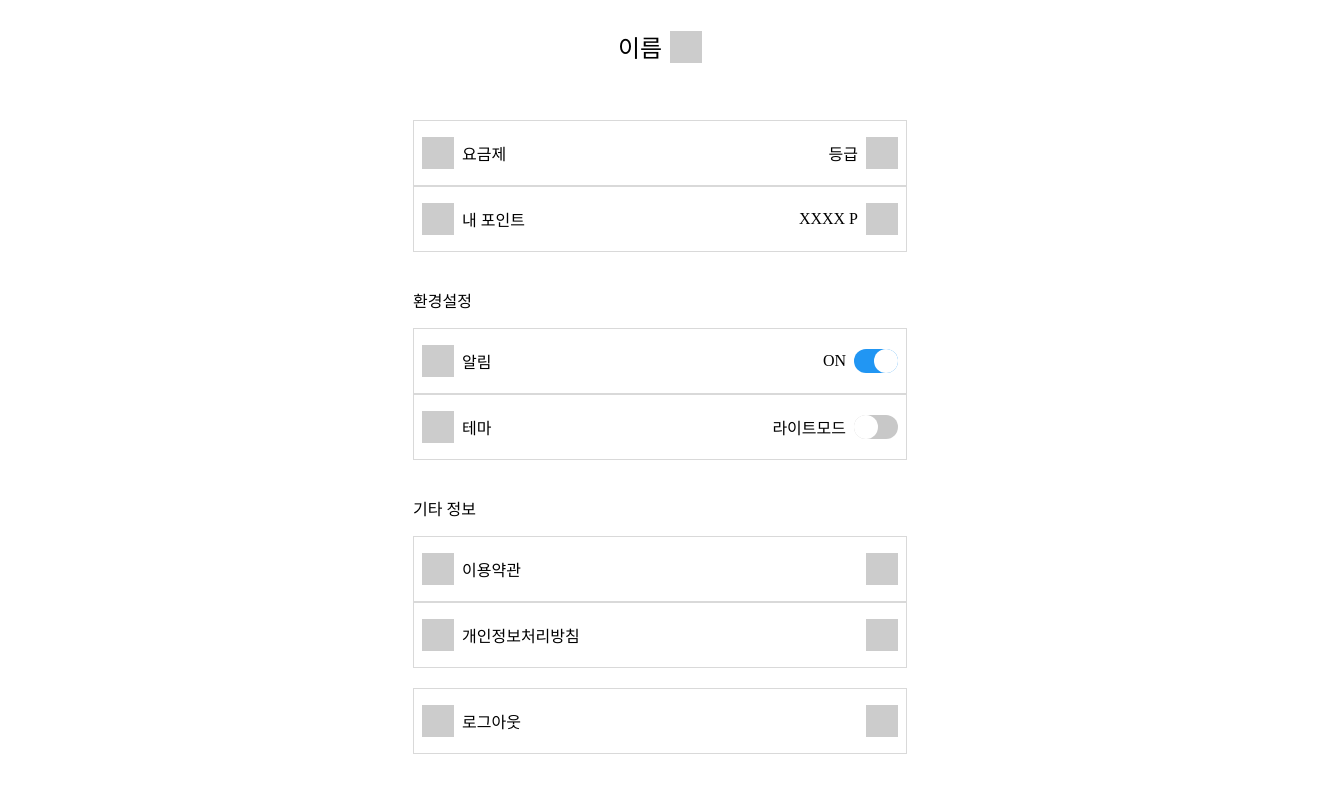
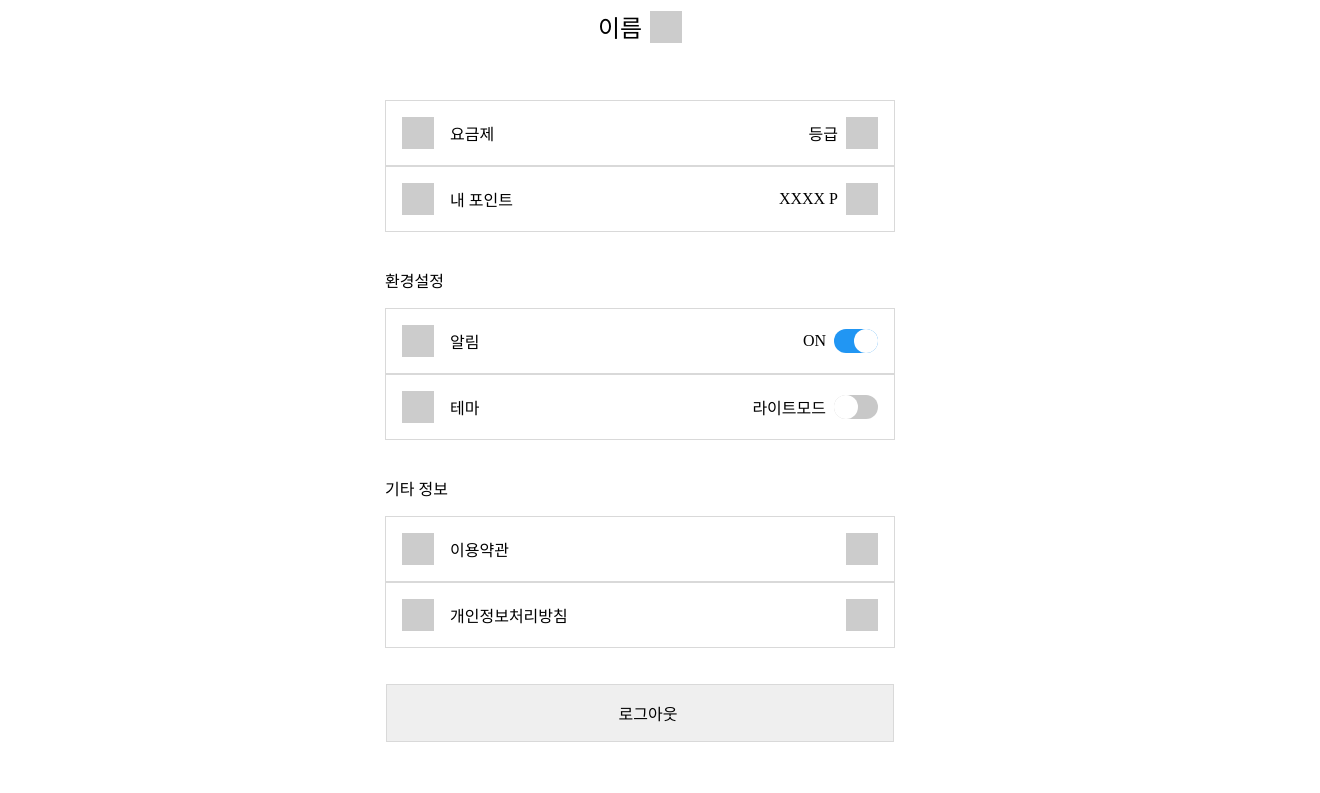
Before and after one commit to UMC-CARDIFY/Client-V1, a React (Vite) app: page /mypage in a window 1280 px wide. Shown: the part 247-1040 px from the top of the page, 1320 px wide, since content can reach past the window. Built offline with nearby package versions, Linux system fonts and the light colour scheme.

Commit message:
Chore: 마이페이지 스타일 수정

```diff
--- a/src/pages/MyPage/index.jsx
+++ b/src/pages/MyPage/index.jsx
@@ -8,7 +8,7 @@ const MyPageContainer = styled.div`
   display: flex;
   flex-direction: column;
   align-items: center;
-  padding: 20px;
+  padding: 6rem 0;
 `;
 
 const Header = styled.header`
@@ -16,11 +16,10 @@ const Header = styled.header`
   display: flex;
   flex-direction: column;
   align-items: center;
-  margin-top: 6rem;
   position: relative;
 `;
 
-const BackIcon = styled.div`
+const BackButton = styled.div`
   position: absolute;
   left: 28rem;
   width: 3rem;
@@ -73,10 +72,14 @@ const Section = styled.section`
 const InfoBox = styled.div`
   display: flex;
   width: 29.75rem;
-  padding: 1rem 0.5rem;
+  padding: 1rem;
   justify-content: space-between;
   align-items: center;
   border: 1px solid #D9D9D9;
+
+  &.clickable {
+    cursor: pointer;
+  }
 `;
 
 const IconPlaceholder = styled.div`
@@ -133,7 +136,7 @@ const SectionTitle = styled.p`
   font-family: Pretendard;
   font-size: 1rem;
   font-style: normal;
-  font-weight: 400;
+  font-weight: 300;
   line-height: normal;
   align-self: flex-start;
 `;
@@ -144,7 +147,7 @@ const Nickname = styled.span`
   font-family: Pretendard;
   font-size: 1.5rem;
   font-style: normal;
-  font-weight: 400;
+  font-weight: 300;
   line-height: normal;
 `;
 
@@ -161,10 +164,10 @@ const Text = styled.span`
   font-family: Pretendard;
   font-size: 1rem;
   font-style: normal;
-  font-weight: 400;
+  font-weight: 300;
   line-height: normal;
   flex: 1;
-  margin-left: 0.5rem;
+  margin-left: 1rem;
 `;
 
 const Text2 = styled.span`
@@ -172,10 +175,21 @@ const Text2 = styled.span`
   font-family: Pretendard;
   font-size: 1rem;
   font-style: normal;
-  font-weight: 400;
+  font-weight: 300;
   line-height: normal;
   justify-content: flex-end;
   margin-right: 0.5rem;
+`;
+
+const LogoutButton = styled.button`
+  display: flex;
+  width: 31.75rem;
+  padding: 1rem;
+  justify-content: space-between;
+  align-items: center;
+  border: 1px solid #D9D9D9;
+  cursor: pointer;
+  margin-top: 1rem;
 `;
 
 export const MyPage = () => {
@@ -183,10 +197,14 @@ export const MyPage = () => {
   const [isNotificationOn, setIsNotificationOn] = useState(true);
   const [isDarkMode, setIsDarkMode] = useState(false);
 
+  const handleLogout = () => {
+    console.log("Logout clicked");
+  };
+
   return (
     <MyPageContainer>
       <Header>
-        <BackIcon />
+        <BackButton onClick={() => navigate(-1)} />
         <ProfileImageContainer>
           <ProfileImage />
           <EditIcon />
@@ -198,20 +216,19 @@ export const MyPage = () => {
       </Header>
       <ContentDiv>
         <Section>
-          <InfoBox onClick={() => navigate('/mypage/subscription')}>
+          <InfoBox className="clickable" onClick={() => navigate('/mypage/subscription')}>
             <IconPlaceholder />
             <Text>요금제</Text>
             <Text2>등급</Text2>
             <IconPlaceholder />
           </InfoBox>
-          <InfoBox onClick={() => navigate('/mypage/point')}>
+          <InfoBox className="clickable" onClick={() => navigate('/mypage/point')}>
             <IconPlaceholder />
             <Text>내 포인트</Text>
             <Text2>XXXX P</Text2>
             <IconPlaceholder />
           </InfoBox>
         </Section>
-
         <Section>
          <SectionTitle>환경설정</SectionTitle>
           <InfoBox>
@@ -241,25 +258,22 @@ export const MyPage = () => {
             </Switch>
           </InfoBox>
         </Section>
-
         <Section>
         <SectionTitle>기타 정보</SectionTitle>
-          <InfoBox>
+          <InfoBox className="clickable">
             <IconPlaceholder />
             <Text>이용약관</Text>
             <IconPlaceholder />
           </InfoBox>
-          <InfoBox>
+          <InfoBox className="clickable">
             <IconPlaceholder />
             <Text>개인정보처리방침</Text>
             <IconPlaceholder />
           </InfoBox>
         </Section>
-        <InfoBox>
-          <IconPlaceholder />
+        <LogoutButton onClick={handleLogout}>
           <Text>로그아웃</Text>
-          <IconPlaceholder />
-        </InfoBox>
+        </LogoutButton>
       </ContentDiv>
     </MyPageContainer>
   );
```
